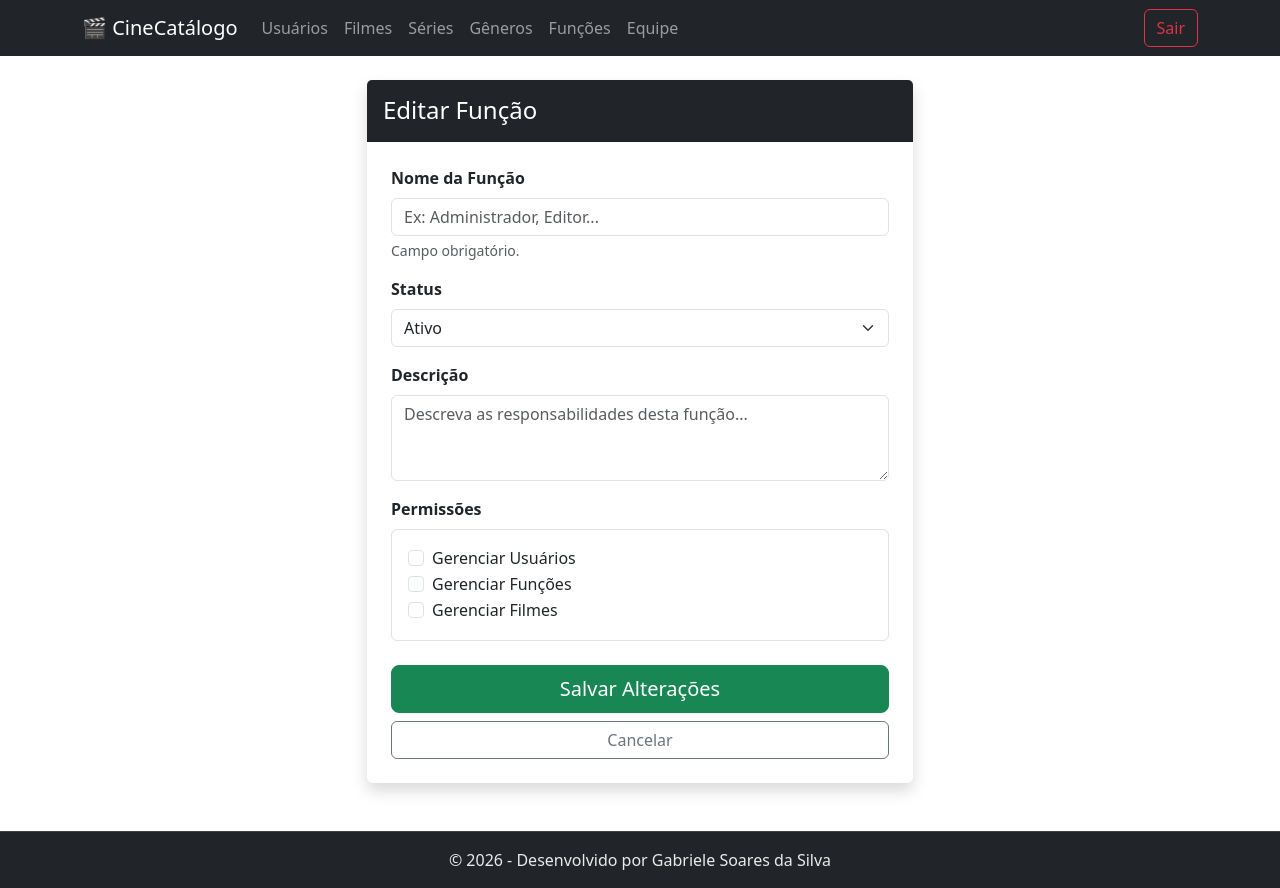
After one commit to Gabissilva24/t1-programacao-para-internet, a Flask app: template templates/funcoes/editar_funcao.html in a window 1280 px wide. The commit adds this page. Run offline with Flask 3, Linux system fonts and the light colour scheme; the template is opened without the code that fills it, so the values that code supplies are empty.

Commit message:
feat(funcoes): adicionar edição

```diff
--- /dev/null
+++ b/templates/funcoes/editar_funcao.html
@@ -0,0 +1,82 @@
+{% extends 'base.html' %}
+
+{% block conteudo %}
+
+<div class="row justify-content-center">
+    <div class="col-md-6">
+
+        <div class="card shadow border-0">
+
+            <!-- Cabeçalho -->
+            <div class="card-header bg-dark text-white py-3">
+                <h4 class="mb-0"><i class="bi bi-shield-lock"></i> Editar Função</h4>
+            </div>
+
+            <!-- Corpo -->
+            <div class="card-body p-4">
+
+                <form action="{{ url_for('editar_funcao', id=item.id_funcao) }}" method="POST">
+
+                    <!-- Campo Nome -->
+                    <div class="mb-3">
+                        <label for="nome" class="form-label fw-bold">Nome da Função</label>
+                        <input type="text" name="nome" id="nome" class="form-control"
+                               value="{{ item.nome }}" placeholder="Ex: Administrador, Editor..." required>
+                        <div class="form-text">Campo obrigatório.</div>
+                    </div>
+
+                    <!-- Campo Status -->
+                    <div class="mb-3">
+                        <label for="status" class="form-label fw-bold">Status</label>
+                        <select name="status" id="status" class="form-select">
+                            <option value="Ativo" {{ 'selected' if item.status == 'Ativo' else '' }}>Ativo</option>
+                            <option value="Inativo" {{ 'selected' if item.status == 'Inativo' else '' }}>Inativo</option>
+                        </select>
+                    </div>
+
+                    <!-- Campo Descrição -->
+                    <div class="mb-3">
+                        <label for="descricao" class="form-label fw-bold">Descrição</label>
+                        <textarea name="descricao" id="descricao" class="form-control" rows="3"
+                                  placeholder="Descreva as responsabilidades desta função...">{{ item.descricao }}</textarea>
+                    </div>
+
+                    <!-- Permissões -->
+                    <div class="mb-3">
+                        <label class="form-label fw-bold">Permissões</label>
+                        <div class="border rounded p-3">
+                            <div class="form-check">
+                                <input type="checkbox" name="gerenciar_usuarios" id="gerenciar_usuarios"
+                                       class="form-check-input" {{ 'checked' if item.gerenciar_usuarios else '' }}>
+                                <label for="gerenciar_usuarios" class="form-check-label">Gerenciar Usuários</label>
+                            </div>
+                            <div class="form-check">
+                                <input type="checkbox" name="gerenciar_funcoes" id="gerenciar_funcoes"
+                                       class="form-check-input" {{ 'checked' if item.gerenciar_funcoes else '' }}>
+                                <label for="gerenciar_funcoes" class="form-check-label">Gerenciar Funções</label>
+                            </div>
+                            <div class="form-check">
+                                <input type="checkbox" name="gerenciar_filmes" id="gerenciar_filmes"
+                                       class="form-check-input" {{ 'checked' if item.gerenciar_filmes else '' }}>
+                                <label for="gerenciar_filmes" class="form-check-label">Gerenciar Filmes</label>
+                            </div>
+                        </div>
+                    </div>
+
+                    <!-- Botões -->
+                    <div class="d-grid gap-2 mt-4">
+                        <button type="submit" class="btn btn-success btn-lg">
+                            <i class="bi bi-check-circle"></i> Salvar Alterações
+                        </button>
+                        <a href="{{ url_for('listar_funcoes') }}" class="btn btn-outline-secondary">
+                            Cancelar
+                        </a>
+                    </div>
+
+                </form>
+            </div>
+        </div>
+    </div>
+</div>
+
+{% endblock %}
```
Also changed, not shown: templates/funcoes/listar_funcoes.html (+51 -17 lines).
